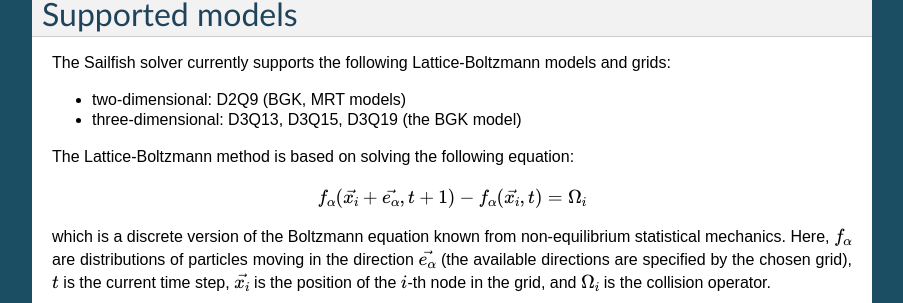
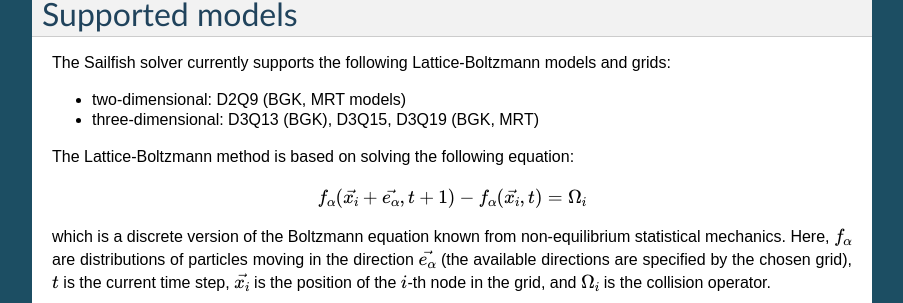
Before and after one commit to sailfish-team/sailfish, a Sphinx documentation site: the page built from doc/main.rst, in a window 1280 px wide and 900 px high, scrolled down 3730 px. Shown: the part 149-452 px from the top of the window, without its empty margins (198-1101 px from the left). Built offline with Sphinx 7.4.7, drawn with Linux system fonts in a browser that asks for light colours; formulas are drawn with MathJax 3.

Commit message:
List 3D grids supported for the MRT model.

```diff
--- a/doc/main.rst
+++ b/doc/main.rst
@@ -232,7 +232,7 @@ Supported models
 The Sailfish solver currently supports the following Lattice-Boltzmann models and grids:
 
 * two-dimensional: D2Q9 (BGK, MRT models)
-* three-dimensional: D3Q13, D3Q15, D3Q19 (the BGK model)
+* three-dimensional: D3Q13 (BGK), D3Q15, D3Q19 (BGK, MRT)
 
 The Lattice-Boltzmann method is based on solving the following equation:
 
```
